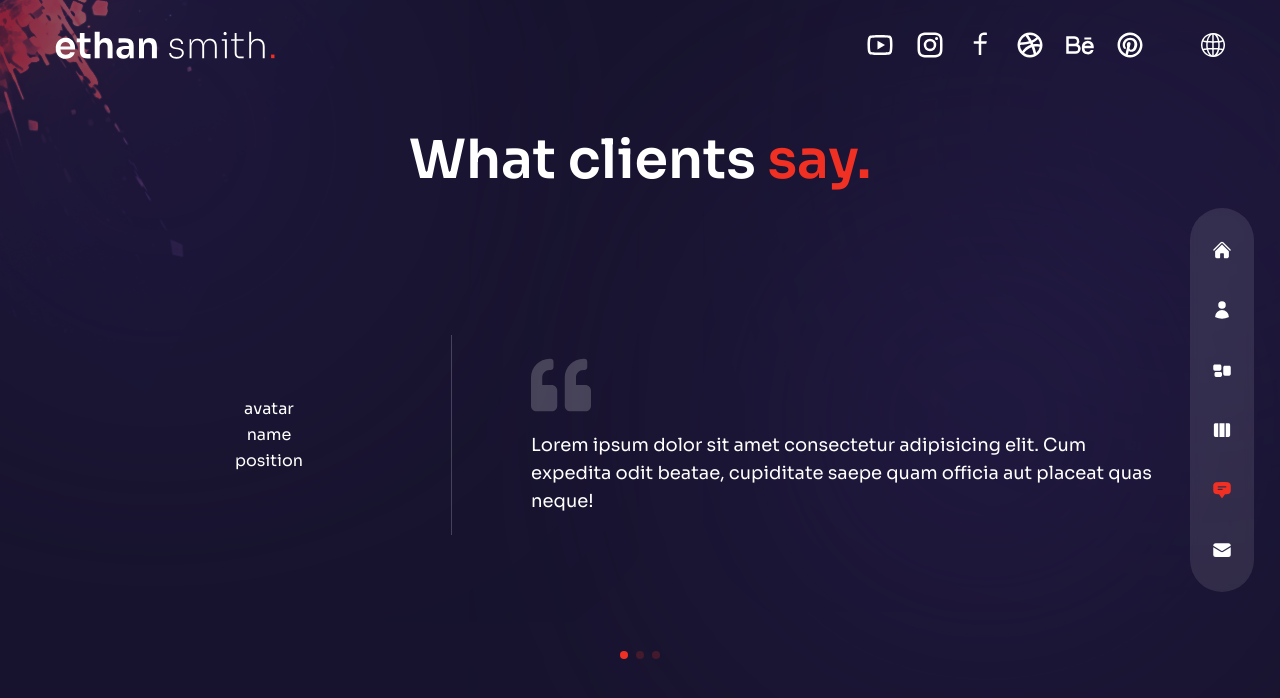
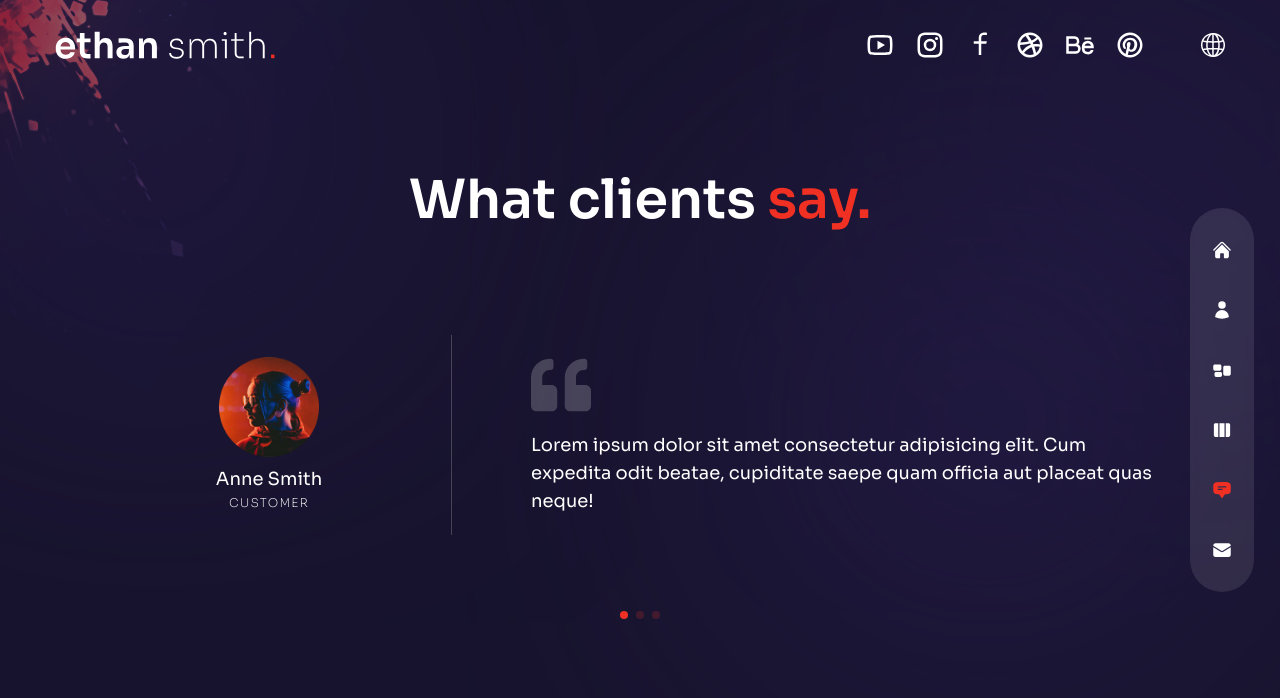
Before and after one commit to MirosBL45/studio_rakita, a Next.js app: page /testimonials in a window 1280 px wide. Shown: the top 698 px of the page. Built offline with nearby package versions, Linux system fonts and the light colour scheme.

Commit message:
testimonial done

```diff
--- a/components/TestimonialSlider.jsx
+++ b/components/TestimonialSlider.jsx
@@ -10,34 +10,43 @@ import { Swiper, SwiperSlide } from "swiper/react";
 
 // swiper styles
 import "swiper/css";
-import "swiper/css/free-mode";
+import "swiper/css/navigation";
 import "swiper/css/pagination";
 
 // required modules
-import { Pagination } from "swiper";
+import { Navigation, Pagination } from "swiper";
 
 function TestimonialSlider() {
   return (
     <Swiper
-      spaceBetween={10}
+      // navigation={true}
       pagination={{
         clickable: true,
       }}
-      modules={[Pagination]}
-      className="h-[280px] sm:h-[480px]"
+      modules={[Navigation, Pagination]}
+      className="h-[400px]"
     >
       {testimonialData.map((person, slideIndex) => (
         <SwiperSlide key={slideIndex}>
           <div className="flex flex-col items-center md:flex-row gap-x-8 h-full px-16">
             {/* avatar, name, position */}
             <div className="w-full max-w-[300px] flex flex-col xl:justify-center items-center relative mx-auto xl:mx-0">
-              <div>
+              <div className="flex flex-col justify-center text-center">
                 {/* avatar */}
-                <div>avatar</div>
+                <div className="mb-2 mx-auto">
+                  <Image
+                    src={person.image}
+                    width={100}
+                    height={100}
+                    alt={person.name}
+                  />
+                </div>
                 {/* name */}
-                <div>name</div>
+                <div className="text-lg">{person.name}</div>
                 {/* position */}
-                <div>position</div>
+                <div className="text-[12px] uppercase font-extralight tracking-widest">
+                  {person.position}
+                </div>
               </div>
             </div>
             {/* quote & message */}
--- a/components/WorkSlider.jsx
+++ b/components/WorkSlider.jsx
@@ -25,7 +25,7 @@ function WorkSlider() {
         clickable: true,
       }}
       modules={[Pagination]}
-      className="h-[280px] sm:h-[480px]"
+      className="h-[380px] sm:h-[480px]"
     >
       {workData.slides.map((slide, slideIndex) => (
         <SwiperSlide key={slideIndex}>
--- a/pages/testimonials/index.jsx
+++ b/pages/testimonials/index.jsx
@@ -1,18 +1,33 @@
 // components
 import TestimonialSlider from "../../components/TestimonialSlider";
+
+// framer-motion
+import { motion } from "framer-motion";
+import { fadeIn } from "../../variants";
 
 function Testimonials() {
   return (
     <div className="h-full bg-primary/30 py-32 text-center">
       <div className="container mx-auto h-full flex flex-col justify-center">
         {/* title */}
-        <h2 className="h2 mb-8 xl:mb-0">
+        <motion.h2
+          variants={fadeIn("up", 0.2)}
+          initial="hidden"
+          animate="show"
+          exit="hidden"
+          className="h2 mb-8 xl:mb-0"
+        >
           What clients <span className="text-accent">say.</span>
-        </h2>
+        </motion.h2>
         {/* slider */}
-        <div>
+        <motion.div
+          variants={fadeIn("up", 0.4)}
+          initial="hidden"
+          animate="show"
+          exit="hidden"
+        >
           <TestimonialSlider />
-        </div>
+        </motion.div>
       </div>
     </div>
   );
```
